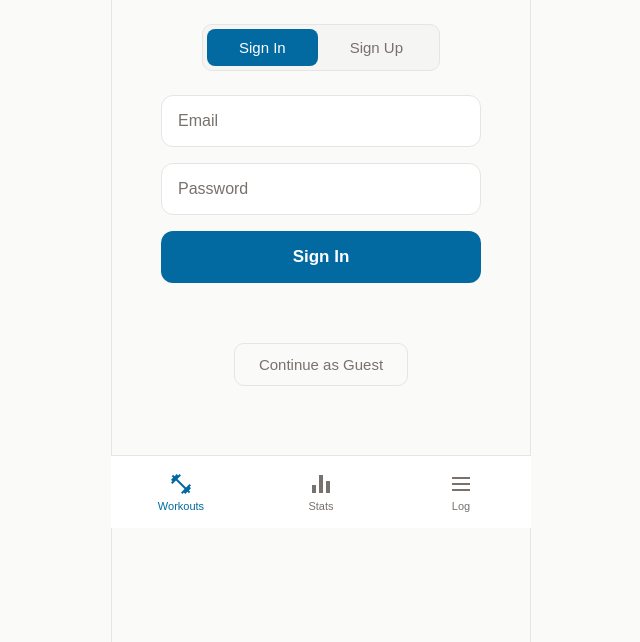
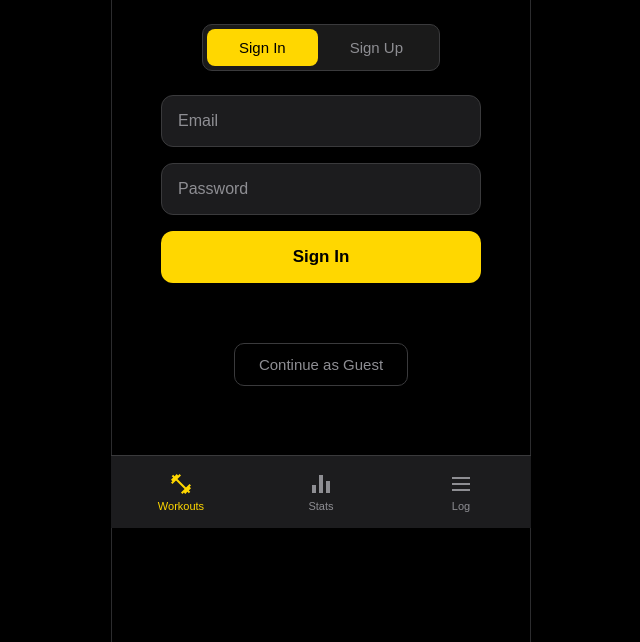
Before and after one commit to mgentry11/onerepstrength, a plain HTML site: page index.html in a window 1280 px wide. Shown: the part 272-914 px from the top of the page, without its empty margins (319-959 px from the left). Drawn offline with nearby package versions, Linux system fonts and the light colour scheme.

Commit message:
Update to gold/black theme matching iOS app, add 10 exercises per workout

```diff
--- a/app.css
+++ b/app.css
@@ -1,49 +1,45 @@
 /* One Rep Strength - Web App */
-/* Clean Light Theme matching onerepstrength.fit website */
+/* Yellow/Gold & Black Theme - Original HIT Coach Pro Style */
 
 /* ===== VARIABLES ===== */
 :root {
-    /* Main colors from website */
-    --primary: #0369a1;
-    --accent: #0369a1;
-    --accent-light: #dbeafe;
+    /* Gold/Yellow Theme */
+    --gold: #FFD700;
+    --gold-dark: #B8860B;
+    --gold-light: #FFED4A;
+    --accent: #FFD700;
+    --accent-light: rgba(255, 215, 0, 0.2);
+    --primary: #FFD700;
 
-    /* Background colors */
-    --bg: #fafaf9;
-    --bg-alt: #f5f5f4;
-    --bg-dark: #1c1917;
-    --card: #ffffff;
+    /* Background colors - Dark theme */
+    --bg: #000000;
+    --bg-alt: #1a1a1a;
+    --bg-dark: #0a0a0a;
+    --card: #1C1C1E;
+    --black: #000000;
+    --gray-dark: #1C1C1E;
+    --gray-mid: #2C2C2E;
+    --gray-light: #3A3A3C;
 
     /* Text colors */
-    --text: #1c1917;
-    --text-light: #57534e;
-    --text-secondary: #78716c;
+    --text: #FFFFFF;
+    --text-light: #E5E5E5;
+    --text-secondary: #8E8E93;
+    --white: #FFFFFF;
 
     /* Border */
-    --border: #e7e5e4;
+    --border: #3A3A3C;
 
-    /* Phase colors - Blue for negative, Green for positive */
-    --phase-eccentric: #3b82f6;
-    --phase-concentric: #22c55e;
-    --phase-final: #2563eb;
-    --negative-bg: #dbeafe;
-    --positive-bg: #dcfce7;
+    /* Phase colors */
+    --phase-eccentric: #007AFF;
+    --phase-concentric: #22C55E;
+    --phase-final: #FF9500;
 
     /* Status colors */
-    --red: #dc2626;
-    --orange: #f97316;
-
-    /* Legacy compatibility */
-    --gold: #059669;
-    --gold-dark: #047857;
-    --gold-light: #d1fae5;
-    --black: #1c1917;
-    --gray-dark: #f5f5f4;
-    --gray-mid: #e7e5e4;
-    --gray-light: #d6d3d1;
-    --white: #1c1917;
-    --blue: #3b82f6;
-    --green: #22c55e;
+    --red: #FF3B30;
+    --orange: #FF9500;
+    --blue: #007AFF;
+    --green: #22C55E;
 }
 
 /* ===== RESET ===== */
@@ -1063,12 +1059,8 @@ body {
 .auth-logo h1 {
     font-size: 28px;
     font-weight: 700;
-    color: var(--text);
+    color: var(--gold);
     margin-top: 16px;
-}
-
-.auth-logo h1 span {
-    color: var(--primary);
 }
 
 .auth-logo p {
@@ -1100,8 +1092,8 @@ body {
 }
 
 .auth-tab.active {
-    background: var(--accent);
-    color: white;
+    background: var(--gold);
+    color: var(--black);
 }
 
 .auth-form {
@@ -1135,10 +1127,10 @@ body {
 .auth-submit {
     width: 100%;
     padding: 16px;
-    background: var(--accent);
+    background: var(--gold);
     border: none;
     border-radius: 12px;
-    color: white;
+    color: var(--black);
     font-size: 17px;
     font-weight: 600;
     cursor: pointer;
@@ -1146,7 +1138,7 @@ body {
 }
 
 .auth-submit:hover {
-    background: #075985;
+    background: #E6C200;
 }
 
 .auth-submit:disabled {
--- a/app.js
+++ b/app.js
@@ -275,23 +275,27 @@ async function completeWorkoutSession() {
 const WORKOUTS = {
     A: [
         { name: 'Leg Press', icon: 'leg-press' },
-        { name: 'Pulldown', icon: 'pulldown' },
         { name: 'Chest Press', icon: 'chest-press' },
-        { name: 'Overhead Press', icon: 'overhead-press' },
+        { name: 'Lat Pulldown', icon: 'pulldown' },
+        { name: 'Shoulder Press', icon: 'overhead-press' },
         { name: 'Leg Curl', icon: 'leg-curl' },
-        { name: 'Bicep Curl', icon: 'bicep-curl' },
-        { name: 'Tricep Extension', icon: 'tricep-extension' },
-        { name: 'Calf Raise', icon: 'calf-raise' }
+        { name: 'Calf Raise', icon: 'calf-raise' },
+        { name: 'Ab Crunch', icon: 'ab-crunch' },
+        { name: 'Back Extension', icon: 'back-extension' },
+        { name: 'Hip Abduction', icon: 'hip-abduction' },
+        { name: 'Hip Adduction', icon: 'hip-adduction' }
     ],
     B: [
         { name: 'Leg Extension', icon: 'leg-extension' },
         { name: 'Seated Row', icon: 'seated-row' },
-        { name: 'Incline Press', icon: 'incline-press' },
+        { name: 'Chest Fly', icon: 'chest-fly' },
+        { name: 'Bicep Curl', icon: 'bicep-curl' },
+        { name: 'Tricep Extension', icon: 'tricep-extension' },
         { name: 'Lateral Raise', icon: 'lateral-raise' },
-        { name: 'Leg Curl', icon: 'leg-curl' },
-        { name: 'Shrug', icon: 'shrug' },
-        { name: 'Ab Crunch', icon: 'ab-crunch' },
-        { name: 'Back Extension', icon: 'back-extension' }
+        { name: 'Leg Press', icon: 'leg-press' },
+        { name: 'Overhead Press', icon: 'overhead-press' },
+        { name: 'Preacher Curl', icon: 'preacher-curl' },
+        { name: 'Cable Pushdown', icon: 'cable-pushdown' }
     ]
 };
 
--- a/index.html
+++ b/index.html
@@ -7,7 +7,7 @@
     <!-- PWA Meta Tags -->
     <meta name="application-name" content="One Rep Strength">
     <meta name="description" content="Voice-guided High-Intensity Training coach for building strength efficiently">
-    <meta name="theme-color" content="#fafaf9">
+    <meta name="theme-color" content="#000000">
 
     <!-- iOS Meta Tags -->
     <meta name="apple-mobile-web-app-capable" content="yes">
@@ -45,10 +45,10 @@
         <div class="screen active" id="authScreen">
             <div class="auth-container">
                 <div class="auth-logo">
-                    <svg viewBox="0 0 24 24" width="64" height="64">
+                    <svg viewBox="0 0 24 24" width="64" height="64" fill="#FFD700">
                         <path d="M20.57 14.86L22 13.43 20.57 12 17 15.57 8.43 7 12 3.43 10.57 2 9.14 3.43 7.71 2 5.57 4.14 4.14 2.71 2.71 4.14l1.43 1.43L2 7.71l1.43 1.43L2 10.57 3.43 12 7 8.43 15.57 17 12 20.57 13.43 22l1.43-1.43L16.29 22l2.14-2.14 1.43 1.43 1.43-1.43-1.43-1.43L22 16.29z"/>
                     </svg>
-                    <h1>One Rep <span>Strength</span></h1>
+                    <h1>One Rep Strength</h1>
                     <p>Voice-guided HIT training</p>
                 </div>
 
```
Also changed, not shown: manifest.json.
